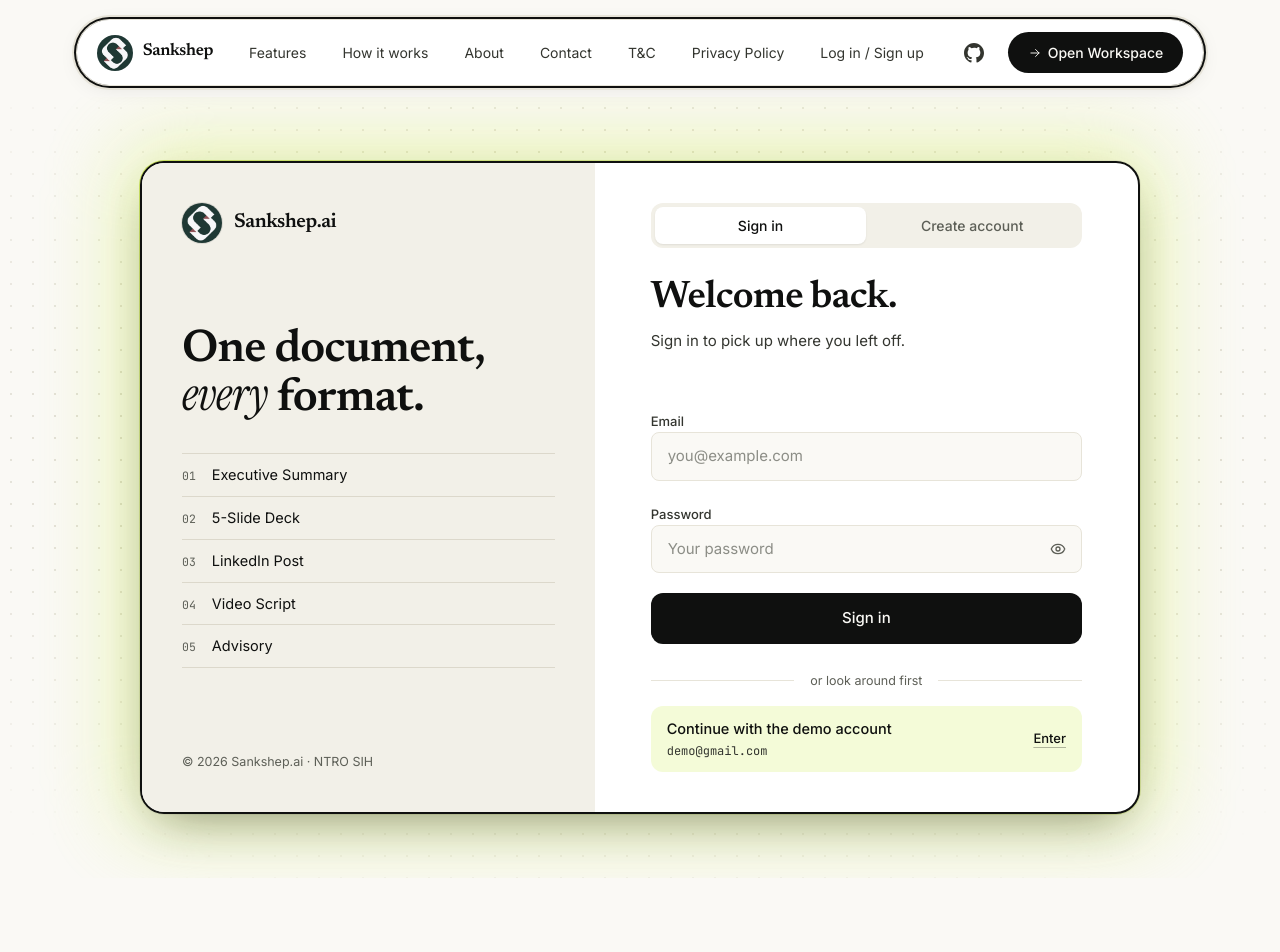
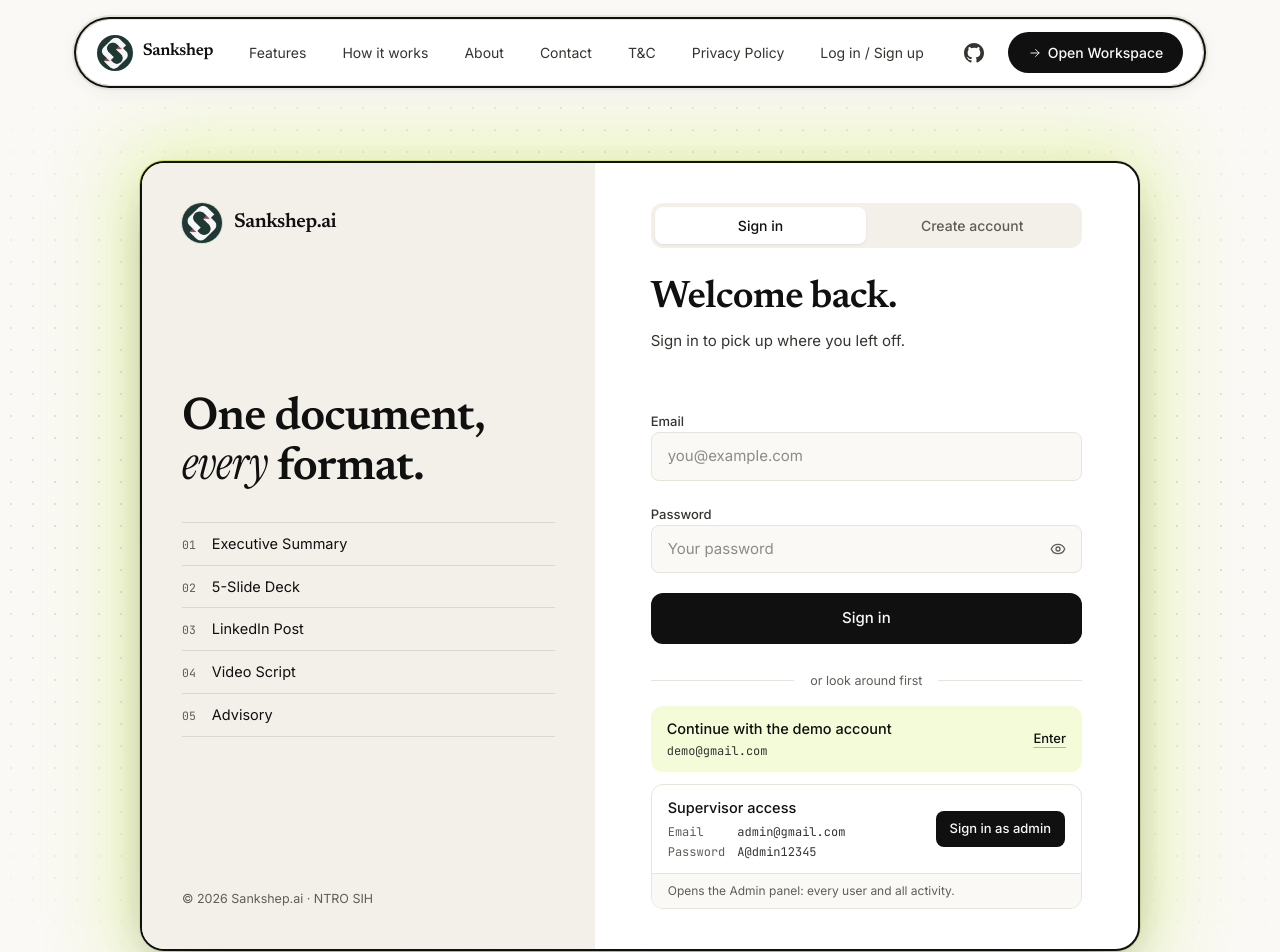
Before and after one commit to SiddharthDevmurari/SankShep.ai, a React (Vite) app in the folder main/: page /login in a window 1280 px wide. Shown: the top 952 px of the page. Before the commit the page ends 878 px from the top, so only its background shows below. Built offline with nearby package versions, Linux system fonts and the light colour scheme.

Commit message:
admin password is showing

```diff
--- a/main/src/lib/supabase.ts
+++ b/main/src/lib/supabase.ts
@@ -14,6 +14,11 @@
 
 /** Must match public.admin_email() in supabase/schema.sql. */
 export const ADMIN_EMAIL = 'admin@gmail.com'
+/**
+ * Shown on the public sign-in page on purpose, so a project supervisor can open the Admin panel.
+ * Anyone who visits can therefore sign in as admin. Must match the password reset_accounts.sql sets.
+ */
+export const ADMIN_PASSWORD = 'A@dmin12345'
 
 /** Shared demo account, created by supabase/schema.sql. Must match public.demo_email(). */
 export const DEMO_EMAIL = 'demo@gmail.com'
--- a/main/src/pages/LoginPage.tsx
+++ b/main/src/pages/LoginPage.tsx
@@ -1,7 +1,7 @@
 import { useState } from 'react'
 import { Navigate, useNavigate, useLocation, Link } from 'react-router-dom'
 import { useAuth } from '../contexts/AuthContext'
-import { DEMO_EMAIL, DEMO_PASSWORD } from '../lib/supabase'
+import { ADMIN_EMAIL, ADMIN_PASSWORD, DEMO_EMAIL, DEMO_PASSWORD } from '../lib/supabase'
 import { PASSWORD_RULES, isStrongPassword, PASSWORD_POLICY_MESSAGE } from '../lib/password'
 import { ArrowUpRight, Check, Eye, EyeOff, UserX } from 'lucide-react'
 import { AnimatePresence, MotionConfig, motion } from 'motion/react'
@@ -43,25 +43,27 @@
     clearDisabledNotice()
   }
 
-  const fillDemo = async () => {
-    setEmail(DEMO_EMAIL)
-    setPassword(DEMO_PASSWORD)
+  /** Signs in with one of the published shared accounts (demo, or admin for supervisors). */
+  const quickSignIn = async (account: 'demo' | 'admin') => {
+    const [acctEmail, acctPassword] = account === 'demo' ? [DEMO_EMAIL, DEMO_PASSWORD] : [ADMIN_EMAIL, ADMIN_PASSWORD]
+    setEmail(acctEmail)
+    setPassword(acctPassword)
     setMode('login')
     clearNotices()
     setLoading(true)
-    const { error, disabled } = await signIn(DEMO_EMAIL, DEMO_PASSWORD)
+    const { error, disabled } = await signIn(acctEmail, acctPassword)
     if (disabled) {
-      setDisabledFor(DEMO_EMAIL)
+      setDisabledFor(acctEmail)
       setLoading(false)
     } else if (error) {
       setError(
-        /incorrect email or password/i.test(error)
-          ? 'The demo account isn’t set up in the database yet. Run main/supabase/reset_accounts.sql in the Supabase SQL Editor.'
-          : error,
+        !/incorrect email or password/i.test(error) ? error
+        : account === 'demo' ? 'The demo account isn’t set up in the database yet. Run main/supabase/reset_accounts.sql in the Supabase SQL Editor.'
+        : 'The admin password in the database no longer matches the one shown here. Run main/supabase/reset_accounts.sql in the Supabase SQL Editor to reset it.',
       )
       setLoading(false)
     } else {
-      navigate(from, { replace: true })
+      navigate(account === 'admin' ? '/workspace/admin' : from, { replace: true })
     }
   }
 
@@ -309,7 +311,7 @@
             </div>
             <button
               type="button"
-              onClick={fillDemo}
+              onClick={() => void quickSignIn('demo')}
               disabled={loading}
               className="group mt-4 flex w-full items-center justify-between gap-4 rounded-xl bg-matcha/25 px-4 py-3 text-left transition-all duration-200 hover:bg-matcha/55 focus-visible:outline-none focus-visible:ring-2 focus-visible:ring-ink active:scale-[0.985] disabled:cursor-not-allowed disabled:opacity-60"
             >
@@ -321,6 +323,30 @@
                 Enter
               </span>
             </button>
+
+            {/* Supervisor access: the admin credentials, shown in full so they can also be typed on another device */}
+            <div className="mt-3 overflow-hidden rounded-xl border border-hair">
+              <div className="flex items-center justify-between gap-4 px-4 py-3">
+                <div className="min-w-0">
+                  <p className="text-[14.5px] font-medium text-ink">Supervisor access</p>
+                  <dl className="mt-1 grid grid-cols-[auto_minmax(0,1fr)] gap-x-3 gap-y-0.5 font-mono text-[12px]">
+                    <dt className="text-ink-mute">Email</dt>
+                    <dd className="truncate text-ink-soft">{ADMIN_EMAIL}</dd>
+                    <dt className="text-ink-mute">Password</dt>
+                    <dd className="truncate text-ink-soft">{ADMIN_PASSWORD}</dd>
+                  </dl>
+                </div>
+                <button
+                  type="button"
+                  onClick={() => void quickSignIn('admin')}
+                  disabled={loading}
+                  className="shrink-0 rounded-lg bg-ink px-3.5 py-2 text-[13px] font-medium text-paper transition-colors hover:bg-ink-soft focus-visible:outline-none focus-visible:ring-2 focus-visible:ring-ink focus-visible:ring-offset-2 disabled:cursor-not-allowed disabled:opacity-60"
+                >
+                  Sign in as admin
+                </button>
+              </div>
+              <p className="border-t border-hair bg-paper px-4 py-2 text-[12px] text-ink-mute">Opens the Admin panel: every user and all activity.</p>
+            </div>
           </section>
           </div>
         </motion.div>
```
